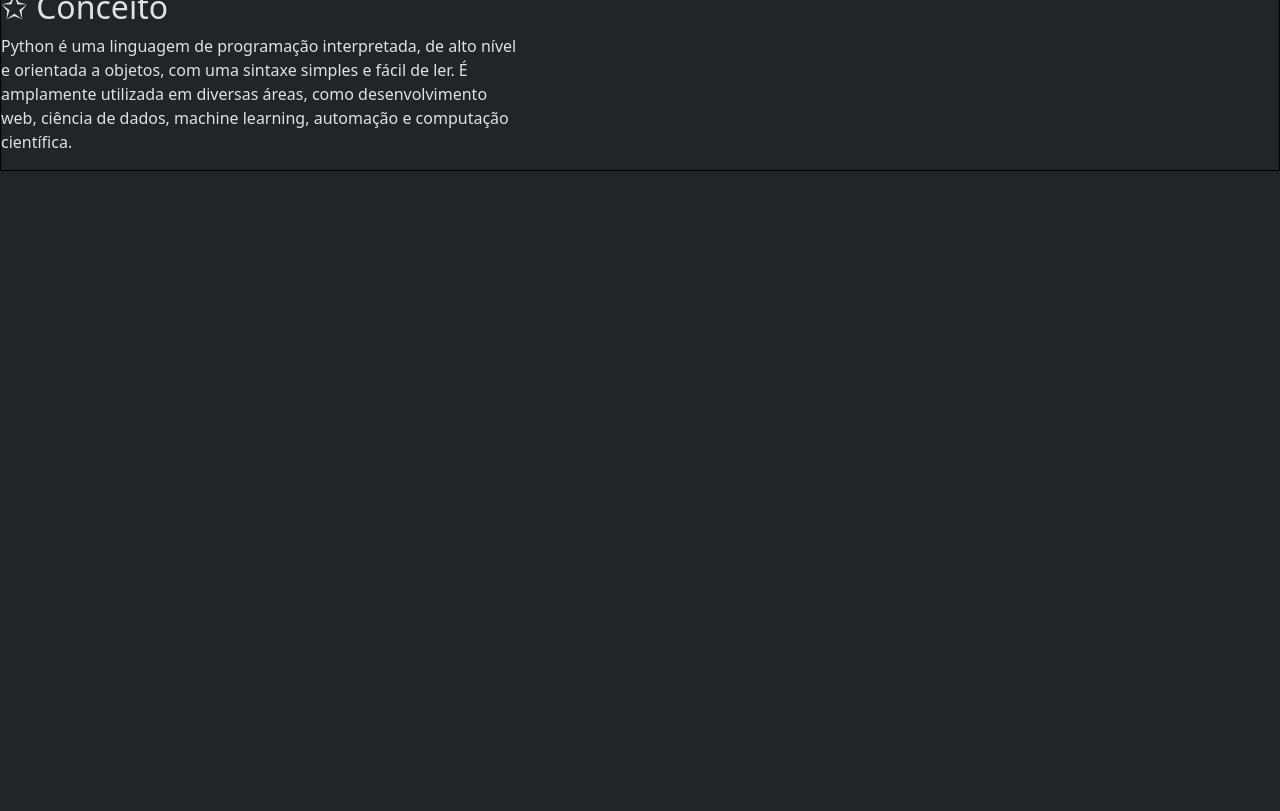
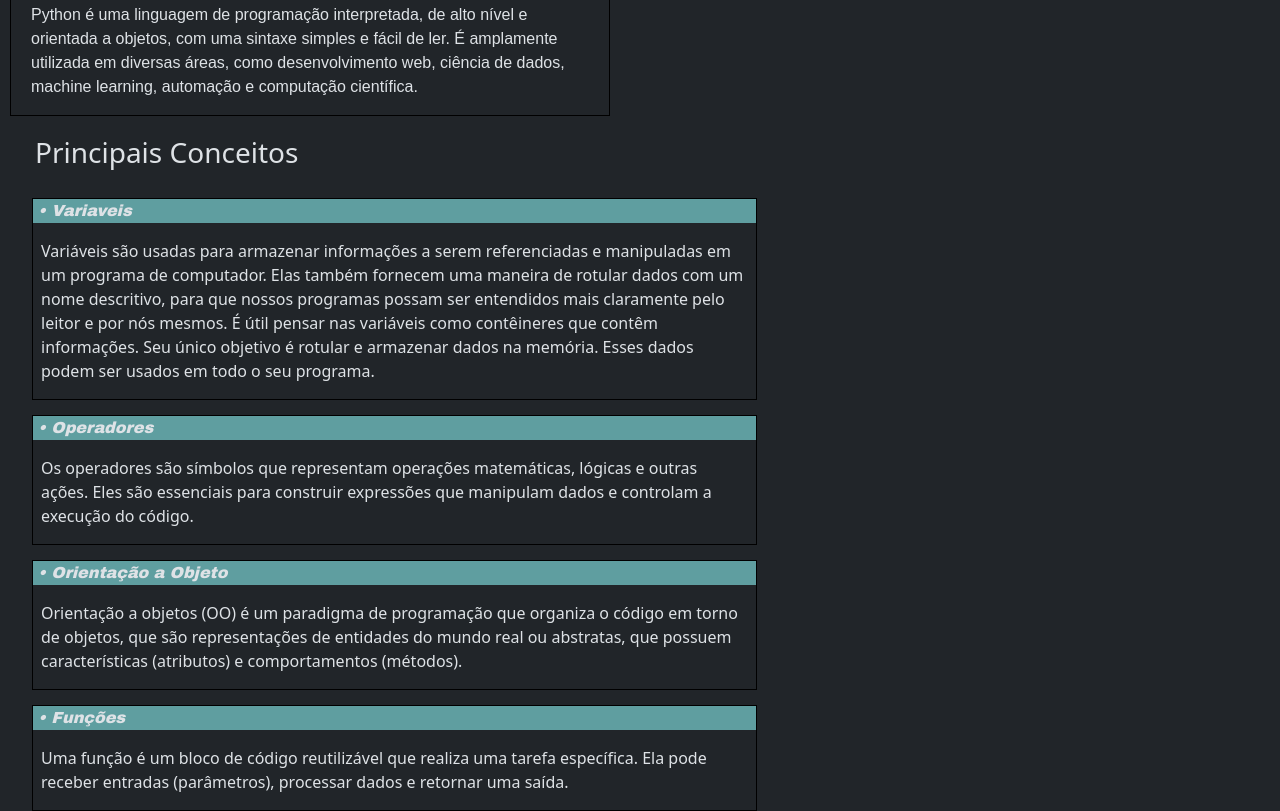
Before and after one commit to prof-mrafaelbatista/251-cc-grupo1, a Flask app: page / in a window 1280 px wide. Shown: the part 200-1011 px from the top of the page. Before the commit the page ends 371 px from the top, so only its background shows below. Run offline with Flask 3, Linux system fonts and the light colour scheme; parts of the project's set-up code (start-up, migrations or seed data) failed here and were passed over.

Commit message:
Update
-Modificação no index
-Remoção da opção "Disable"
-CSS modificado

```diff
--- /dev/null
+++ b/static/css/style.css
@@ -0,0 +1,65 @@
+* {
+    border: 0px;
+    margin: 0px;
+    padding: 0px;
+}
+
+#titulo {
+    display: flex;
+    justify-content: flex-start;
+}
+#python {
+    position: relative;
+    width: 100px
+}
+h1 {
+    font-family: Arial;
+    font-style: italic;
+    position: relative;
+    top: 25px;
+
+}
+
+/* Conceito */
+#titulo_conceito {
+    background-color: lightslategray;
+}
+#conceito {
+   border: 1px solid black;
+    width: 600px;
+    margin-left: 10px;
+}
+#tx_conceito {
+    font-family: Arial;
+    padding-left: 20px;
+    padding-right: 20px;
+}
+
+/* Conceitos Básicos */
+#list_conceit{
+    position: relative;
+    top: 20px;
+}
+.list_basic {
+    width: 725px;
+    list-style: none;
+    border: 1px solid black;
+    margin-bottom: 15px;
+}
+.title_basic {
+    background: cadetblue;
+}
+h3 {
+    margin-top: 20px;
+    margin-left: 35px;
+}
+
+.list_text {
+    padding-left: 8px;
+    padding-right: 8px;
+}
+.concs{
+    font-style: italic;
+    font-family: "Arial Black";
+    padding-left: 5px;
+}
--- a/templates/index.html
+++ b/templates/index.html
@@ -1,17 +1,62 @@
 {% extends  "modelo.html" %}
+{% block styles %}
+  <link rel="stylesheet" href="static/css/style.css">
+{% endblock %}
+
 {% block conteudo %}
-<div>
-    <img src="static/imagens/python.png" alt="Icone do python" style="width: 100px">
+<div id="titulo">
+    <img id="python" src="static/imagens/python.png" alt="Icone do python" style="">
     <h1> Suporte de Fundamentos em Python</h1>
 </div>
     <!-- Conceito -->
-<div style="border: 1px solid black">
-    <h2> ✩ Conceito </h2>
-    <div style="width: 525px">
-        <p>Python é uma linguagem de programação interpretada, de alto nível e orientada a objetos, com uma sintaxe simples e fácil de ler. É amplamente utilizada em diversas áreas, como desenvolvimento web, ciência de dados, machine learning, automação e computação científica. </p>
+<div id="conceito">
+    <div id="titulo_conceito">
+        <h2> ▸ Conceito </h2>
     </div>
+    <p id="tx_conceito">Python é uma linguagem de programação interpretada, de alto nível e orientada a objetos, com uma sintaxe simples e fácil de ler. É amplamente utilizada em diversas áreas, como desenvolvimento web, ciência de dados, machine learning, automação e computação científica. </p>
 </div>
 
+    <!-- Conceitos Básicos -->
+    <h3> Principais Conceitos </h3>
+        <div>
+            <ul id="list_conceit">
 
+            <li class="list_basic">
+                <div>
+                    <div class="title_basic">
+                        <p class="concs"> • Variaveis </p>
+                    </div>
+                    <p class="list_text"> Variáveis são usadas para armazenar informações a serem referenciadas e manipuladas em um programa de computador. Elas também fornecem uma maneira de rotular dados com um nome descritivo, para que nossos programas possam ser entendidos mais claramente pelo leitor e por nós mesmos. É útil pensar nas variáveis como contêineres que contêm informações. Seu único objetivo é rotular e armazenar dados na memória. Esses dados podem ser usados em todo o seu programa.</p>
+                </div>
+            </li>
+
+            <li class="list_basic">
+                <div>
+                    <div class="title_basic">
+                        <p class="concs"> • Operadores </p>
+                    </div>
+                    <p class="list_text">Os operadores são símbolos que representam operações matemáticas, lógicas e outras ações. Eles são essenciais para construir expressões que manipulam dados e controlam a execução do código.</p>
+                </div>
+            </li>
+
+            <li class="list_basic">
+                <div>
+                    <div class="title_basic">
+                        <p class="concs"> • Orientação a Objeto </p>
+                    </div>
+                    <p class="list_text"> Orientação a objetos (OO) é um paradigma de programação que organiza o código em torno de objetos, que são representações de entidades do mundo real ou abstratas, que possuem características (atributos) e comportamentos (métodos).</p>
+                </div>
+            </li>
+
+            <li class="list_basic">
+                <div>
+                    <div class="title_basic">
+                        <p class="concs"> • Funções </p>
+                    </div>
+                    <p class="list_text"> Uma função é um bloco de código reutilizável que realiza uma tarefa específica. Ela pode receber entradas (parâmetros), processar dados e retornar uma saída.</p>
+                </div>
+            </li>
+        </ul>
+        </div>
 
 {% endblock %}
--- a/templates/modelo.html
+++ b/templates/modelo.html
@@ -56,7 +56,9 @@
           </ul>
         </li>
         <li class="nav-item">
+            <!-- ITEM DESATIVADO
           <a class="nav-link disabled" aria-disabled="true">Disabled</a>
+            -->
         </li>
       </ul>
       <form class="d-flex" role="search">
```
Also changed, not shown: app.py (line endings or trailing spaces), banco_de_dados.py (line endings or trailing spaces), requirements.txt (line endings or trailing spaces), static/css/sobre.css (line endings or trailing spaces), static/imagens/python.png (added), templates/gemini.html (line endings or trailing spaces), templates/gerar_conteudo.html (line endings or trailing spaces), templates/sobre.html (line endings or trailing spaces).
